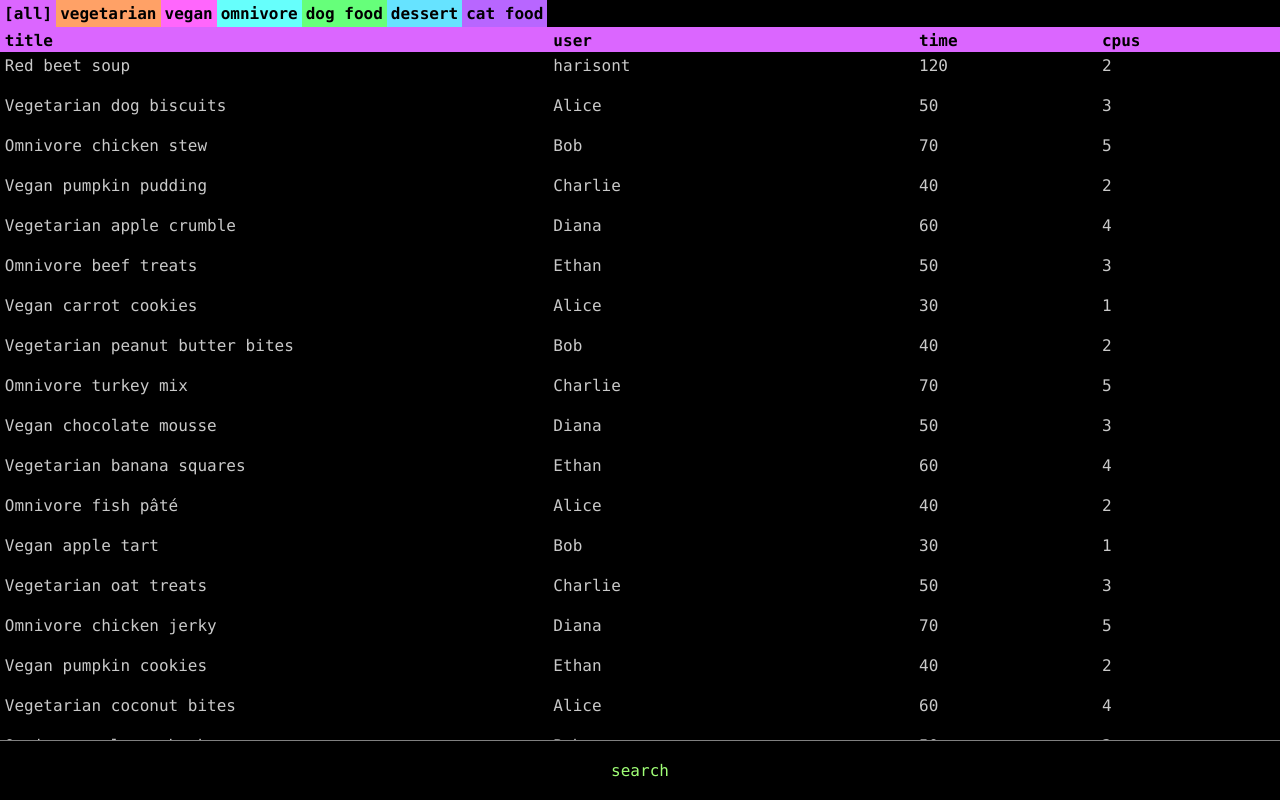
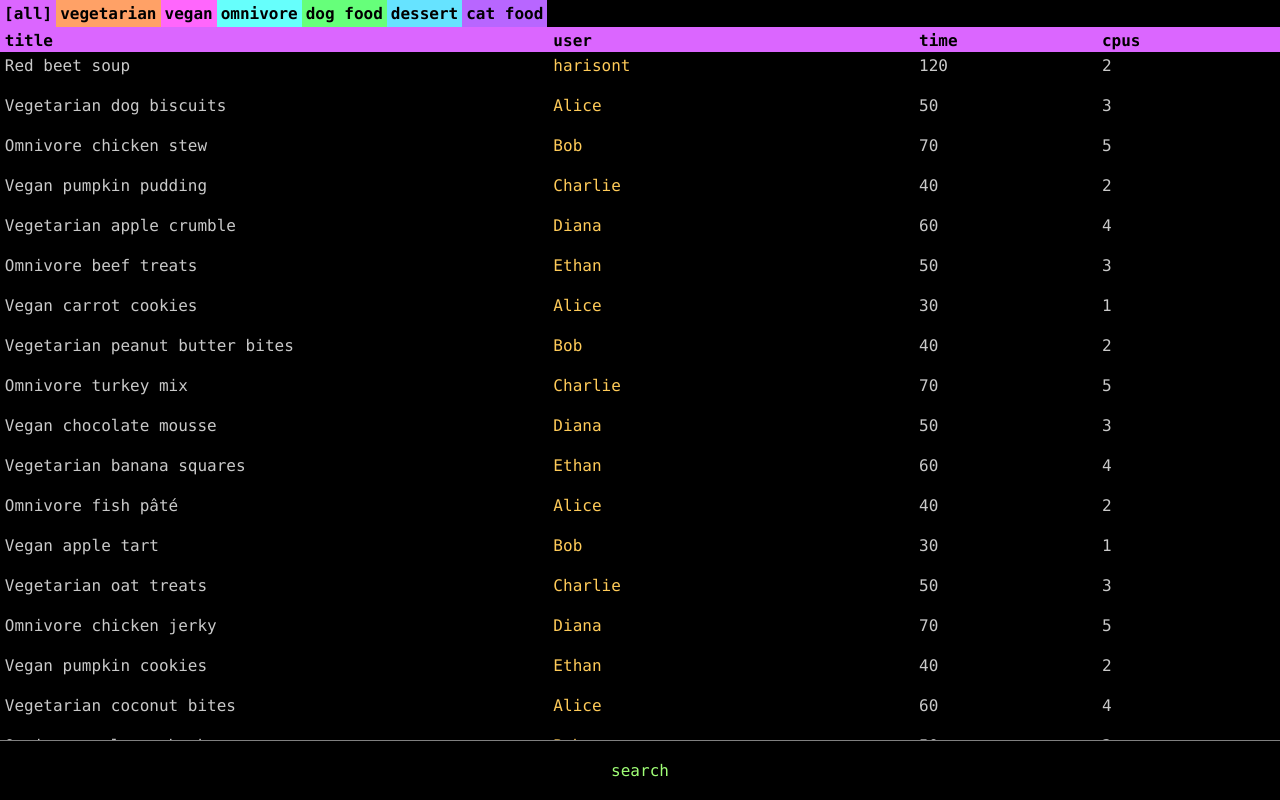
Before and after one commit to rapunschel/concurrent-cooking, a React (Vite) app: page /1#/all in a window 1280 px wide. Built offline with nearby package versions, Linux system fonts and the light colour scheme.

Commit message:
ilink to github profile

```diff
--- a/src/components/terminal/partials/RecipeItem.tsx
+++ b/src/components/terminal/partials/RecipeItem.tsx
@@ -28,7 +28,14 @@ export function RecipeItem({
         }}
       >
         <p>{title}</p>
-        <p>{user}</p>
+        <p>
+          <a
+            href={`https://github.com/${user}`}
+            onClick={(e) => e.stopPropagation()}
+          >
+            {user}
+          </a>
+        </p>
         <p>{time}</p>
         <p>{cpus}</p>
       </div>
--- a/src/style.css
+++ b/src/style.css
@@ -4,6 +4,7 @@
   --terminal-height: 44px;
   --taglist-height: 15vh;
   --terminal-cmds-height: 60px;
+  --link-color: #ffcb59;
 }
 
 * {
@@ -141,6 +142,11 @@ button {
   .recipe-item:hover {
     background-color: rgb(3, 77, 8);
   }
+}
+
+.recipe-item a {
+  color: var(--link-color);
+  text-decoration-line: none;
 }
 
 .home button {
```
